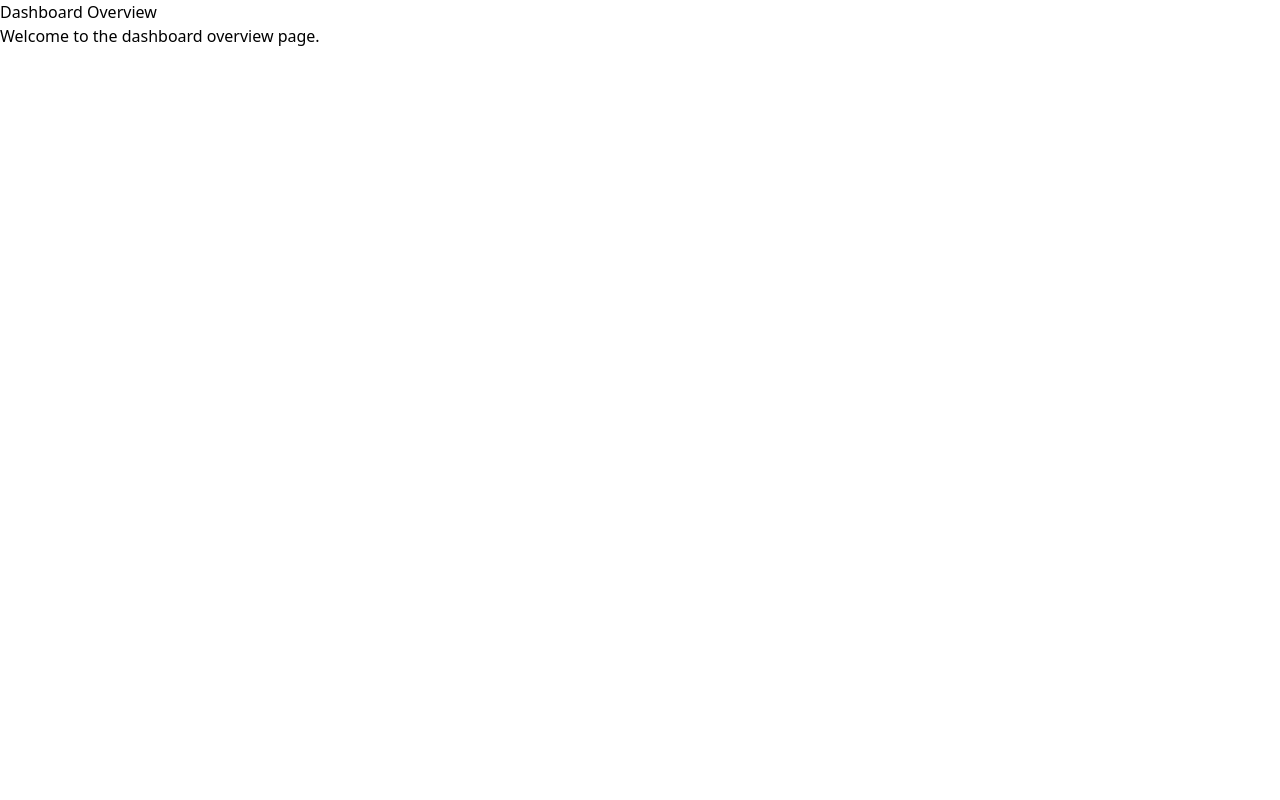
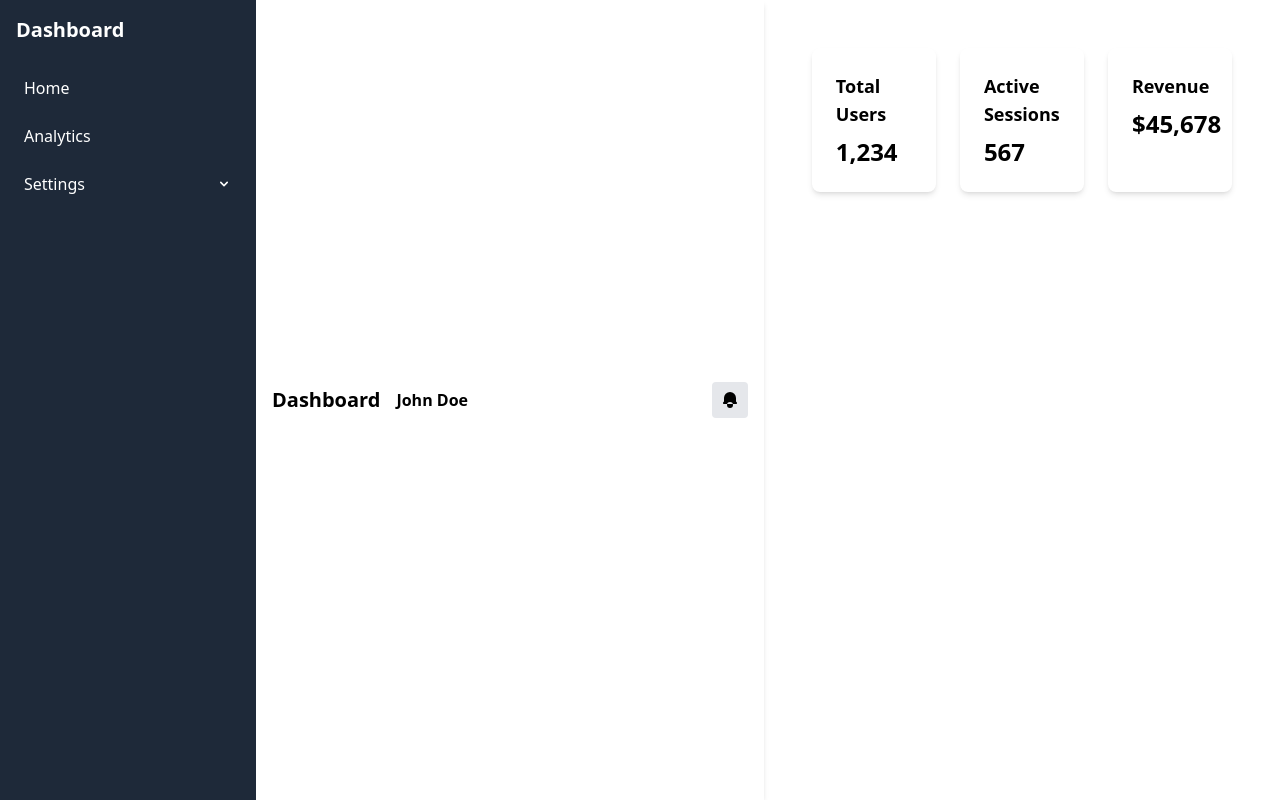
Before and after one commit to DanJayalath/TransferServiceFrontend, a React (Vite) app in the folder transferserviceui/: page /Dashboard in a window 1280 px wide. Built offline with nearby package versions, Linux system fonts and the light colour scheme; the HTML template or start-up script is replaced by a standard one.

Commit message:
dashboard update

```diff
--- a/transferserviceui/package.json
+++ b/transferserviceui/package.json
@@ -11,7 +11,9 @@
   },
   "dependencies": {
     "@tailwindcss/vite": "^4.0.14",
+    "chart.js": "^4.4.8",
     "react": "^19.0.0",
+    "react-chartjs-2": "^5.3.0",
     "react-dom": "^19.0.0",
     "react-router-dom": "^7.3.0",
     "tailwindcss": "^4.0.14"
--- /dev/null
+++ b/transferserviceui/src/pages/Dashboard/Components/Card/index.jsx
@@ -0,0 +1,9 @@
+// src/components/Card/index.jsx
+export default function Card({ title, value }) {
+  return (
+    <div className="bg-white p-6 rounded-lg shadow-md w-full">
+      <h3 className="text-lg font-semibold">{title}</h3>
+      <p className="text-2xl font-bold mt-2">{value}</p>
+    </div>
+  );
+}
--- /dev/null
+++ b/transferserviceui/src/pages/Dashboard/Components/Chart/index.jsx
@@ -0,0 +1,24 @@
+// src/components/Chart/index.jsx
+import { Line } from "react-chartjs-2";
+
+const data = {
+  labels: ["Jan", "Feb", "Mar", "Apr", "May", "Jun"],
+  datasets: [
+    {
+      label: "Users",
+      data: [12, 19, 3, 5, 2, 3],
+      borderColor: "rgba(75, 192, 192, 1)",
+      borderWidth: 2,
+      fill: false,
+    },
+  ],
+};
+
+export default function ChartComponent() {
+  return (
+    <div className="bg-white p-6 rounded-lg shadow-md">
+      <h3 className="text-lg font-semibold mb-4">User Growth</h3>
+      <Line data={data} />
+    </div>
+  );
+}
--- /dev/null
+++ b/transferserviceui/src/pages/Dashboard/Components/DashboardContent/index.jsx
@@ -0,0 +1,14 @@
+// src/components/DashboardContent/index.jsx
+import Card from "../Card";
+
+export default function DashboardContent() {
+  return (
+    <main className="p-6 w-full">
+      <div className="grid grid-cols-1 md:grid-cols-3 gap-6">
+        <Card title="Total Users" value="1,234" />
+        <Card title="Active Sessions" value="567" />
+        <Card title="Revenue" value="$45,678" />
+      </div>
+    </main>
+  );
+}
--- /dev/null
+++ b/transferserviceui/src/pages/Dashboard/Components/Header/index.jsx
@@ -0,0 +1,47 @@
+// src/components/Header/index.jsx
+import { useState } from "react";
+
+export default function Header({ isSidebarOpen, onToggleSidebar }) {
+  return (
+    <header className="bg-white shadow-md p-4 flex justify-between items-center w-full">
+      {/* Hamburger Menu Button */}
+      <button
+        onClick={onToggleSidebar}
+        className="p-2 bg-gray-200 rounded md:hidden"
+      >
+        <svg
+          xmlns="http://www.w3.org/2000/svg"
+          className="h-5 w-5"
+          viewBox="0 0 20 20"
+          fill="currentColor"
+        >
+          <path
+            fillRule="evenodd"
+            d="M3 5a1 1 0 011-1h12a1 1 0 110 2H4a1 1 0 01-1-1zM3 10a1 1 0 011-1h12a1 1 0 110 2H4a1 1 0 01-1-1zM3 15a1 1 0 011-1h12a1 1 0 110 2H4a1 1 0 01-1-1z"
+            clipRule="evenodd"
+          />
+        </svg>
+      </button>
+
+      {/* Title and User Info */}
+      <div className="flex items-center space-x-4">
+        <h1 className="text-xl font-bold">Dashboard</h1>
+        <span className="font-semibold">John Doe</span>
+      </div>
+
+      {/* Notifications Icon */}
+      <div className="flex items-center space-x-4">
+        <button className="p-2 bg-gray-200 rounded">
+          <svg
+            xmlns="http://www.w3.org/2000/svg"
+            className="h-5 w-5"
+            viewBox="0 0 20 20"
+            fill="currentColor"
+          >
+            <path d="M10 2a6 6 0 00-6 6v3.586l-.707.707A1 1 0 004 14h12a1 1 0 00.707-1.707L16 11.586V8a6 6 0 00-6-6zM10 18a3 3 0 110-6 3 3 0 010 6z" />
+          </svg>
+        </button>
+      </div>
+    </header>
+  );
+}
--- /dev/null
+++ b/transferserviceui/src/pages/Dashboard/Components/Modal/index.jsx
@@ -0,0 +1,15 @@
+// src/components/Modal/index.jsx
+export default function Modal({ isOpen, onClose, children }) {
+    if (!isOpen) return null;
+
+    return (
+      <div className="fixed inset-0 bg-black bg-opacity-50 flex items-center justify-center">
+        <div className="bg-white p-6 rounded-lg shadow-lg">
+          <button onClick={onClose} className="float-right">
+            &times;
+          </button>
+          {children}
+        </div>
+      </div>
+    );
+  }
--- /dev/null
+++ b/transferserviceui/src/pages/Dashboard/Components/Sidebar/index.jsx
@@ -0,0 +1,71 @@
+// src/components/Sidebar/index.jsx
+import { useState } from "react";
+
+export default function Sidebar({ isOpen }) {
+  const [isSettingsExpanded, setIsSettingsExpanded] = useState(false);
+
+  return (
+    <aside
+      className={`bg-gray-800 text-white h-screen w-64 p-4 transition-transform duration-300 ${
+        !isOpen ? "-translate-x-full md:translate-x-0" : "translate-x-0"
+      }`}
+    >
+      <h2 className="text-xl font-bold mb-6">Dashboard</h2>
+      <nav>
+        <ul className="space-y-2">
+          <li>
+            <a href="#" className="flex items-center p-2 hover:bg-gray-700 rounded">
+              <span>Home</span>
+            </a>
+          </li>
+          <li>
+            <a href="#" className="flex items-center p-2 hover:bg-gray-700 rounded">
+              <span>Analytics</span>
+            </a>
+          </li>
+          {/* Collapsible Settings Menu */}
+          <li>
+            <div>
+              {/* Toggle Button for Settings */}
+              <button
+                onClick={() => setIsSettingsExpanded(!isSettingsExpanded)}
+                className="flex items-center justify-between w-full p-2 hover:bg-gray-700 rounded"
+              >
+                <span>Settings</span>
+                <svg
+                  xmlns="http://www.w3.org/2000/svg"
+                  className={`h-4 w-4 transition-transform ${
+                    isSettingsExpanded ? "transform rotate-180" : ""
+                  }`}
+                  viewBox="0 0 20 20"
+                  fill="currentColor"
+                >
+                  <path
+                    fillRule="evenodd"
+                    d="M5.293 7.293a1 1 0 011.414 0L10 10.586l3.293-3.293a1 1 0 111.414 1.414l-4 4a1 1 0 01-1.414 0l-4-4a1 1 0 010-1.414z"
+                    clipRule="evenodd"
+                  />
+                </svg>
+              </button>
+              {/* Submenu Items */}
+              {isSettingsExpanded && (
+                <ul className="pl-4 mt-2 space-y-1">
+                  <li>
+                    <a href="#" className="block p-2 hover:bg-gray-600 rounded">
+                      Locations
+                    </a>
+                  </li>
+                  <li>
+                    <a href="#" className="block p-2 hover:bg-gray-600 rounded">
+                      Drivers
+                    </a>
+                  </li>
+                </ul>
+              )}
+            </div>
+          </li>
+        </ul>
+      </nav>
+    </aside>
+  );
+}
--- /dev/null
+++ b/transferserviceui/src/pages/Dashboard/Components/Table/index.jsx
@@ -0,0 +1,28 @@
+// src/components/Table/index.jsx
+export default function Table() {
+  const rows = [
+    { id: 1, name: "John Doe", email: "john@example.com", status: "Active" },
+    { id: 2, name: "Jane Smith", email: "jane@example.com", status: "Inactive" },
+  ];
+
+  return (
+    <table className="w-full bg-white rounded-lg shadow-md">
+      <thead className="bg-gray-100">
+        <tr>
+          <th className="p-4 text-left">Name</th>
+          <th className="p-4 text-left">Email</th>
+          <th className="p-4 text-left">Status</th>
+        </tr>
+      </thead>
+      <tbody>
+        {rows.map((row) => (
+          <tr key={row.id} className="border-b">
+            <td className="p-4">{row.name}</td>
+            <td className="p-4">{row.email}</td>
+            <td className="p-4">{row.status}</td>
+          </tr>
+        ))}
+      </tbody>
+    </table>
+  );
+}
--- a/transferserviceui/src/pages/Dashboard/Overview/index.jsx
+++ b/transferserviceui/src/pages/Dashboard/Overview/index.jsx
@@ -1,13 +1,35 @@
-// src/pages/Dashboard/Overview.jsx
-import React from 'react';
+import { useState, useEffect } from "react";
+import Sidebar from "../Components/Sidebar";
+import Header from "../Components/Header";
+import DashboardContent from "../Components/DashboardContent";
 
-const DashboardOverview = () => {
+
+export default function DashboardOverview() {
+  const [isSidebarOpen, setIsSidebarOpen] = useState(window.innerWidth >= 768);
+
+  const updateSidebarState = () => {
+    setIsSidebarOpen(window.innerWidth >= 768);
+  };
+
+  useEffect(() => {
+    window.addEventListener("resize", updateSidebarState);
+    return () => window.removeEventListener("resize", updateSidebarState);
+  }, []);
+
   return (
-    <div>
-      <h1>Dashboard Overview</h1>
-      <p>Welcome to the dashboard overview page.</p>
+    <div className="flex min-h-screen">
+      {/* Pass `isSidebarOpen` to control visibility */}
+      <Sidebar isOpen={isSidebarOpen} />
+
+      <div className={`flex-1 flex flex-col w-full md:flex-row`}>
+        {/* Pass `setIsSidebarOpen` to toggle sidebar */}
+        <Header isSidebarOpen={isSidebarOpen} onToggleSidebar={() => setIsSidebarOpen(!isSidebarOpen)} />
+
+        <main className="p-6 w-full">
+          <DashboardContent />
+        </main>
+
+      </div>
     </div>
   );
-};
-
-export default DashboardOverview;
+}
```
Also changed, not shown: 1 other file (tests, documents, lock files or other folders).
